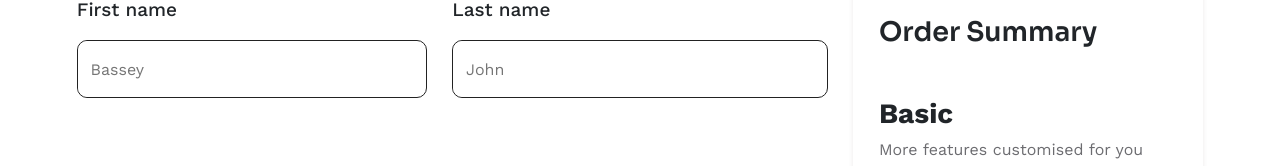
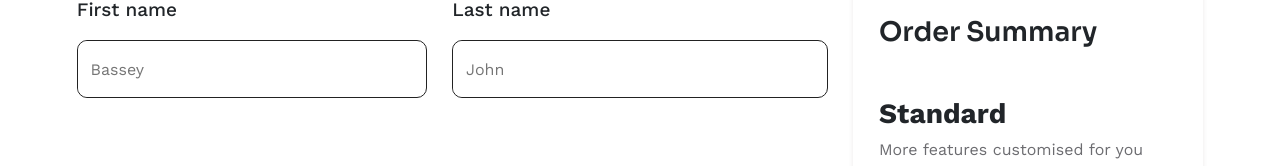
Before and after one commit to Osikena/hng-headlights-checkout, a React (Create React App) app: page / in a window 1280 px wide. Shown: the part 352-518 px from the top of the page. Built offline with nearby package versions, Linux system fonts and the light colour scheme.

Commit message:
changing names

```diff
--- a/src/components/CheckoutMainRight.jsx
+++ b/src/components/CheckoutMainRight.jsx
@@ -9,7 +9,7 @@ function CheckoutMainRight() {
 
           <h3 id='CheckoutMainRight-text-1'>Order Summary</h3>
 
-          <h4 id='CheckoutMainRight-text-2'>Basic</h4>
+          <h4 id='CheckoutMainRight-text-2'>Standard</h4>
 
           <p id='CheckoutMainRight-text-3'>More features customised for you</p>
 
```
